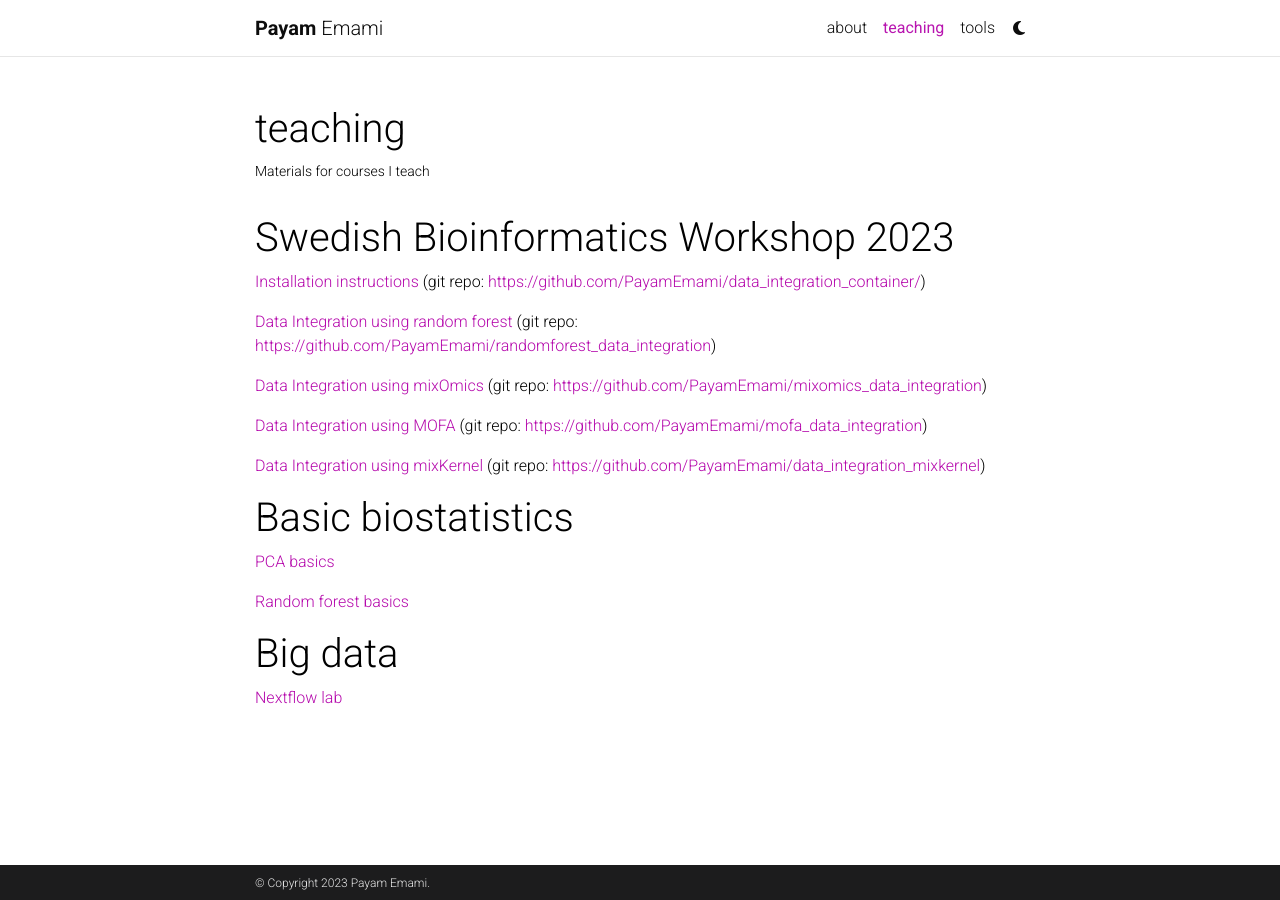
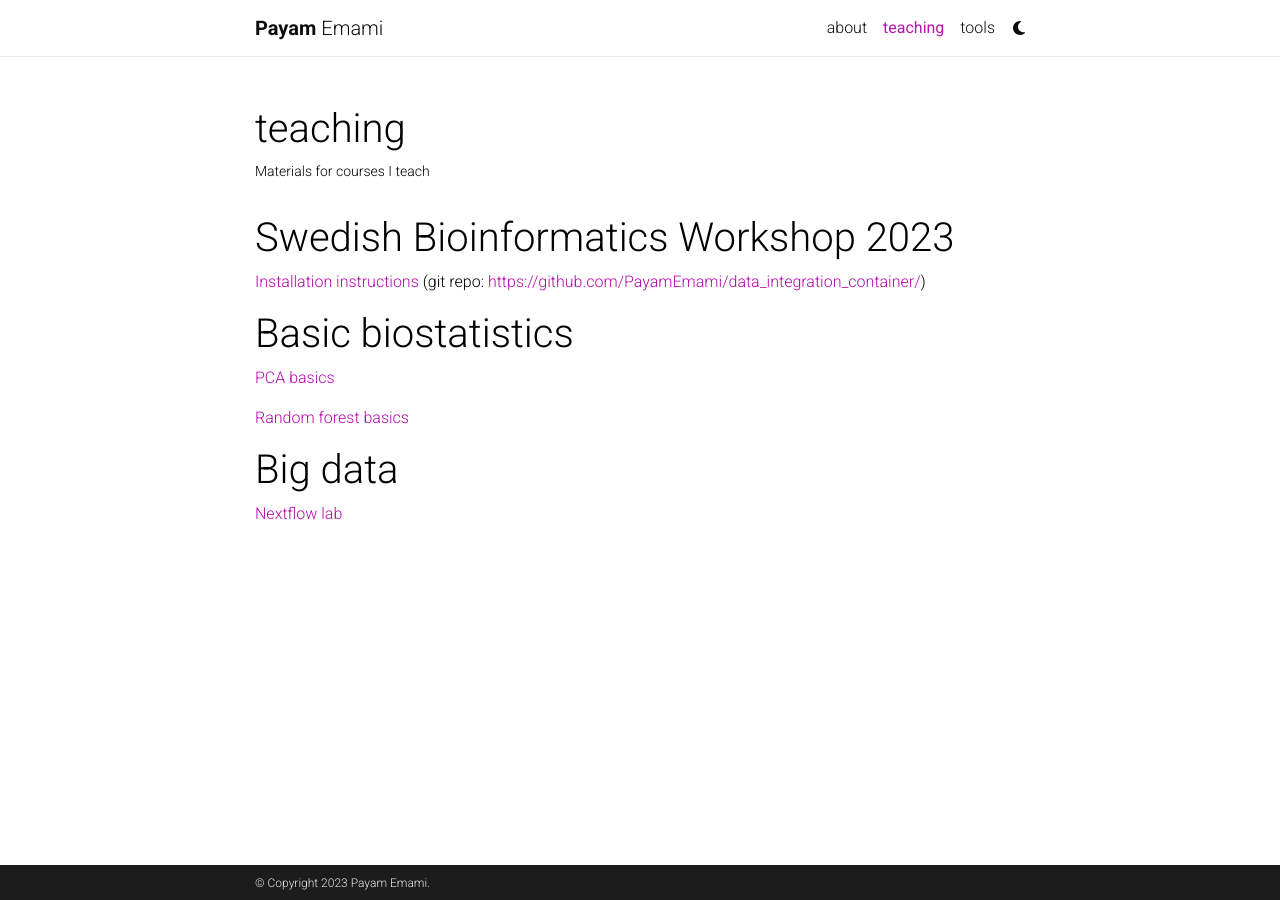
Before and after one commit to PayamEmami/payamemami.github.io, a Jekyll site: the page built from _pages/teaching.md, in a window 1280 px wide. Built offline with Jekyll 4.4.1, drawn with Linux system fonts in a browser that asks for light colours; comment, search, counter and statistics services are not loaded; a style sheet for code colours, icons or effects is not loaded.

```diff
--- a/_pages/teaching.md
+++ b/_pages/teaching.md
@@ -10,13 +10,7 @@
 # Swedish Bioinformatics Workshop 2023
 [Installation instructions](/data_integration_container) (git repo: [https://github.com/PayamEmami/data_integration_container/](https://github.com/PayamEmami/data_integration_container/))
 
-[Data Integration using random forest](/randomforest_data_integration) (git repo: [https://github.com/PayamEmami/randomforest_data_integration](https://github.com/PayamEmami/randomforest_data_integration))
 
-[Data Integration using mixOmics](/mixomics_data_integration) (git repo: [https://github.com/PayamEmami/mixomics_data_integration](https://github.com/PayamEmami/mixomics_data_integration))
-
-[Data Integration using MOFA](/mofa_data_integration) (git repo: [https://github.com/PayamEmami/mofa_data_integration](https://github.com/PayamEmami/mofa_data_integration))
-
-[Data Integration using mixKernel](/data_integration_mixkernel) (git repo: [https://github.com/PayamEmami/data_integration_mixkernel](https://github.com/PayamEmami/data_integration_mixkernel))
 
 # Basic biostatistics
 
```
